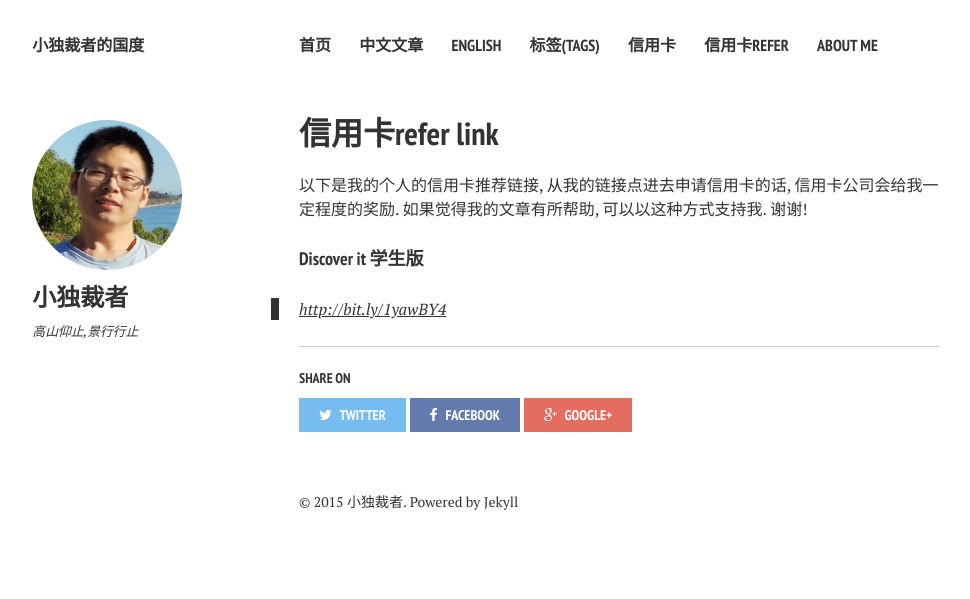
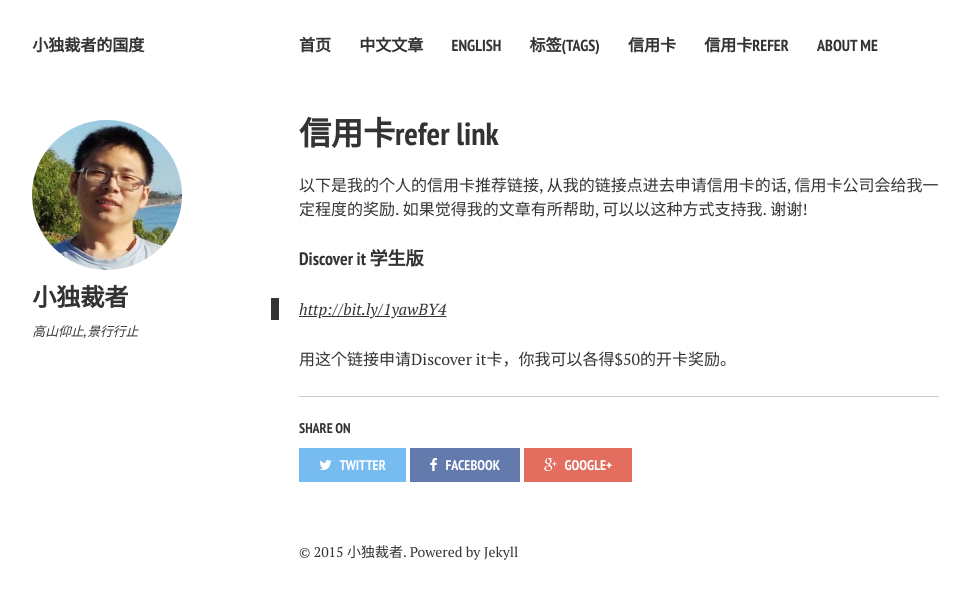
Before and after one commit to yinping4256/old.yinping4256.github.io, a Jekyll site: the page built from navs/referlink/index.md, in a window 1280 px wide. Shown: the top 599 px of the page, without its empty margins (21-991 px from the left). Built offline with Jekyll 4.4.1, drawn with Linux system fonts in a browser that asks for light colours; nearby versions of some CDN libraries.

Commit message:
changed refer

```diff
--- a/navs/referlink/index.md
+++ b/navs/referlink/index.md
@@ -12,3 +12,5 @@
 
 #### [Discover it 学生版](http://bit.ly/1yawBY4)
 > [http://bit.ly/1yawBY4](http://bit.ly/1yawBY4)
+
+用这个链接申请Discover it卡，你我可以各得$50的开卡奖励。
```
